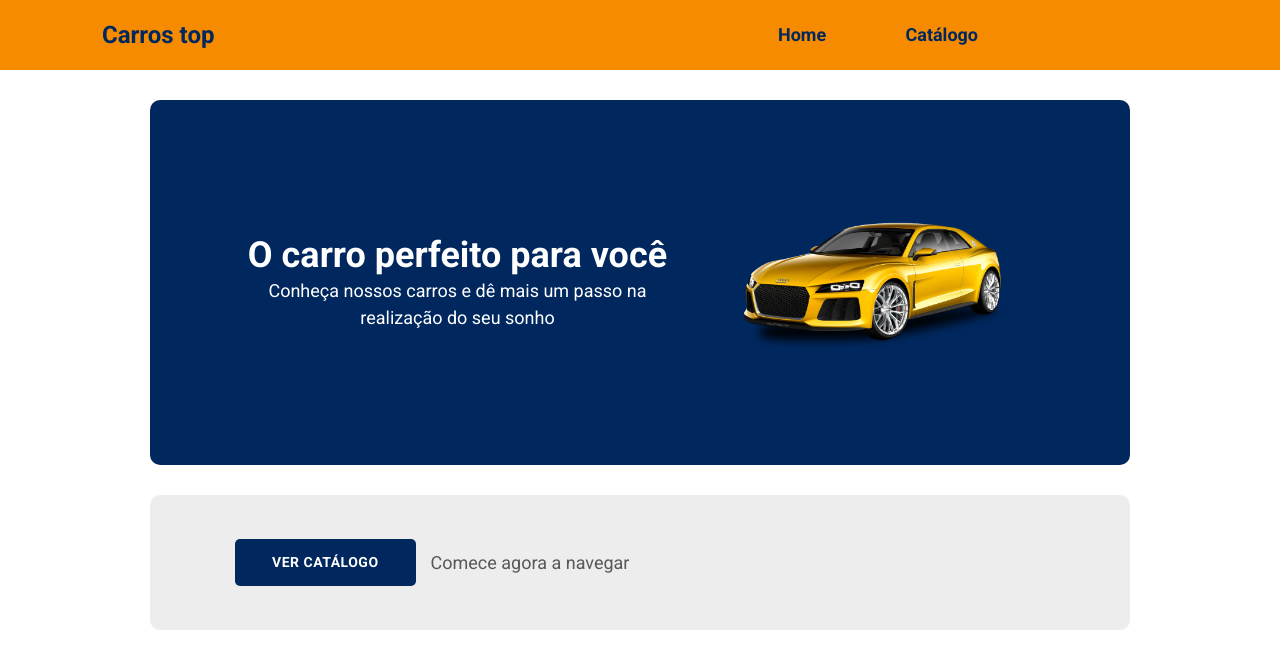
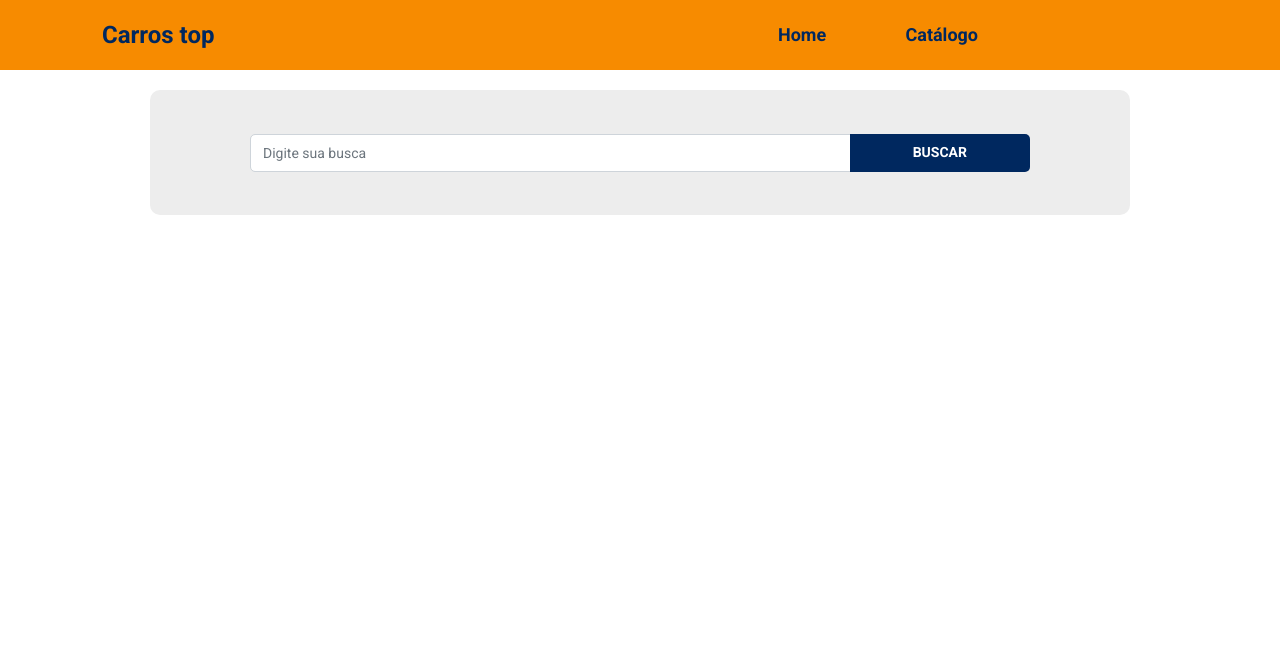
Before and after one commit to RenanS80/carros-top, a React (Create React App) app: page / in a window 1280 px wide. Shown: the top 668 px of the page. Built offline with nearby package versions, Linux system fonts and the light colour scheme.

Commit message:
ButtonSearch component

```diff
--- a/src/App.tsx
+++ b/src/App.tsx
@@ -1,11 +1,13 @@
 import './App.css';
 
-import Home from 'pages/Home';
+import Navbar from 'components/Navbar';
+import ButtonSearch from 'components/ButtonSearch';
 
 function App() {
   return (
     <>
-      <Home />
+      <Navbar />
+      <ButtonSearch />
     </>
 
   );
--- /dev/null
+++ b/src/components/ButtonSearch/index.tsx
@@ -0,0 +1,18 @@
+import './styles.css';
+
+function ButtonSearch() {
+    return (
+        <div className="btn-container">
+            <form>
+                <div className="input-group group-search">
+                    <input type="text" id="input-search" className="form-control" placeholder="Digite sua busca" />
+                    <button className="btn btn-search" type="submit">
+                        <p>Buscar</p>
+                    </button>
+                </div>
+            </form>
+        </div>
+    );
+}
+
+export default ButtonSearch;
--- /dev/null
+++ b/src/components/ButtonSearch/styles.css
@@ -0,0 +1,70 @@
+.btn-container {
+    background-color: var(--gray-light);
+    height: 86px;
+    border-radius: 10px;
+    display: flex;
+    align-items: center;
+    justify-content: center;
+    margin: 20px 20px 0px 20px;
+}
+
+form {
+    width: 100%;
+    margin: 0px 20px;
+}
+
+#input-search {
+    border-radius: 5px 0px 0px 5px;
+}
+
+#input-search::placeholder {
+    font-size: 14px;
+}
+
+.btn-search {
+    background-color: var(--secondary);
+    color: var(--white);
+    border-radius: 5px;
+    transition: all .4s ease;
+}
+
+.btn-search:hover {
+    color: var(--white);
+    opacity: 0.9;
+}
+
+.btn-search p {
+    text-transform: uppercase;
+    font-size: 14px;
+    font-weight: 700;
+    padding: 0px 10px;
+}
+
+
+/* --- MEDIA QUERIES --- */
+
+/* Small devices */
+@media (min-width: 576px) {
+    .btn-container {
+        height: 125px;
+        margin: 30px 20px;
+    }
+
+    .btn-search p {
+        padding: 0px 50px;
+    }
+}
+
+/* Large devices */
+@media (min-width: 992px) {
+    form {
+        margin: 0px 100px;
+    }
+}
+
+/* Extra large devices */
+@media (min-width: 1200px) {
+    .btn-container {
+        margin: 20px 150px;
+    }
+}
```
